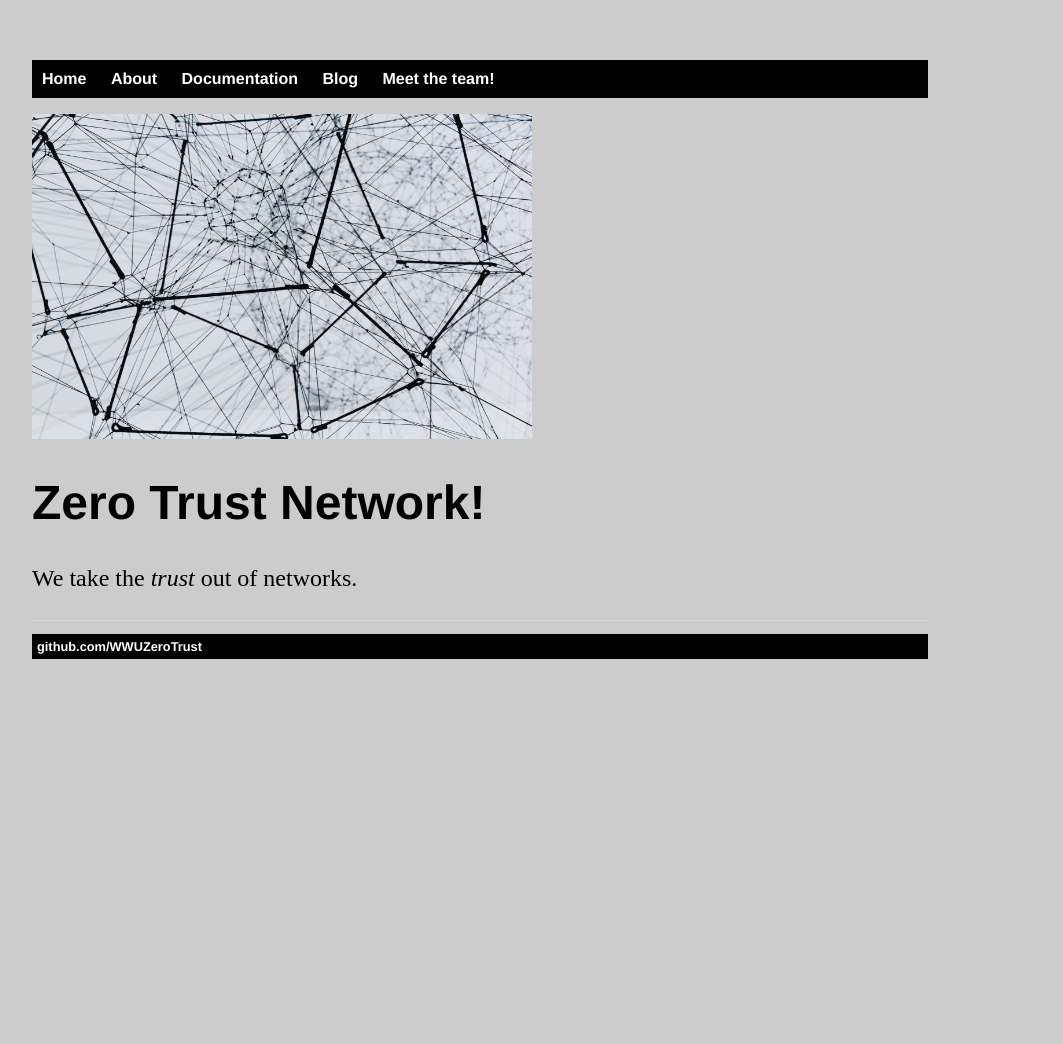
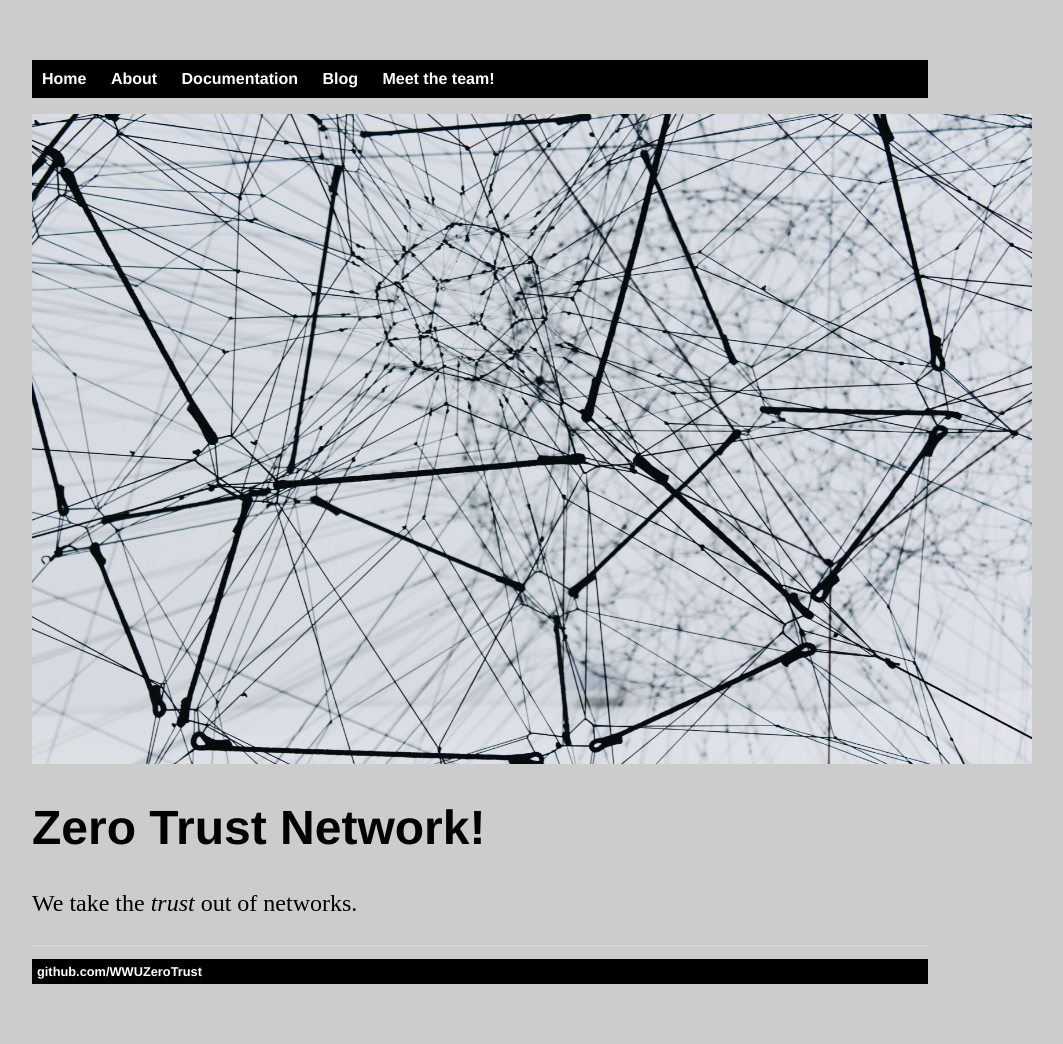
Before and after one commit to WWUZeroTrust/WWUZeroTrust.github.io, a Jekyll site: the page built from index.html, in a window 1280 px wide. Shown: the whole page, without its empty margins (160-1223 px from the left). Built offline with Jekyll 4.4.1, drawn with Linux system fonts in a browser that asks for light colours; before the commit the page ends 900 px from its top, so only the background shows below that.

Commit message:
Update index.html

```diff
--- a/index.html
+++ b/index.html
@@ -3,7 +3,7 @@ layout: default
 title: Zero Trust Network
 ---
 <div class="blurb">
-	<img src="image/ZTNimage.jpg" alt="hi" class="inline" height="325" width="500"/>
+	<img src="image/ZTNimage.jpg" alt="hi" class="inline" height="650" width="1000"/>
 	<h1>Zero Trust Network!</h1>
 	<p>We take the <em>trust</em> out of networks. </p>
 </div><!-- /.blurb -->
```
